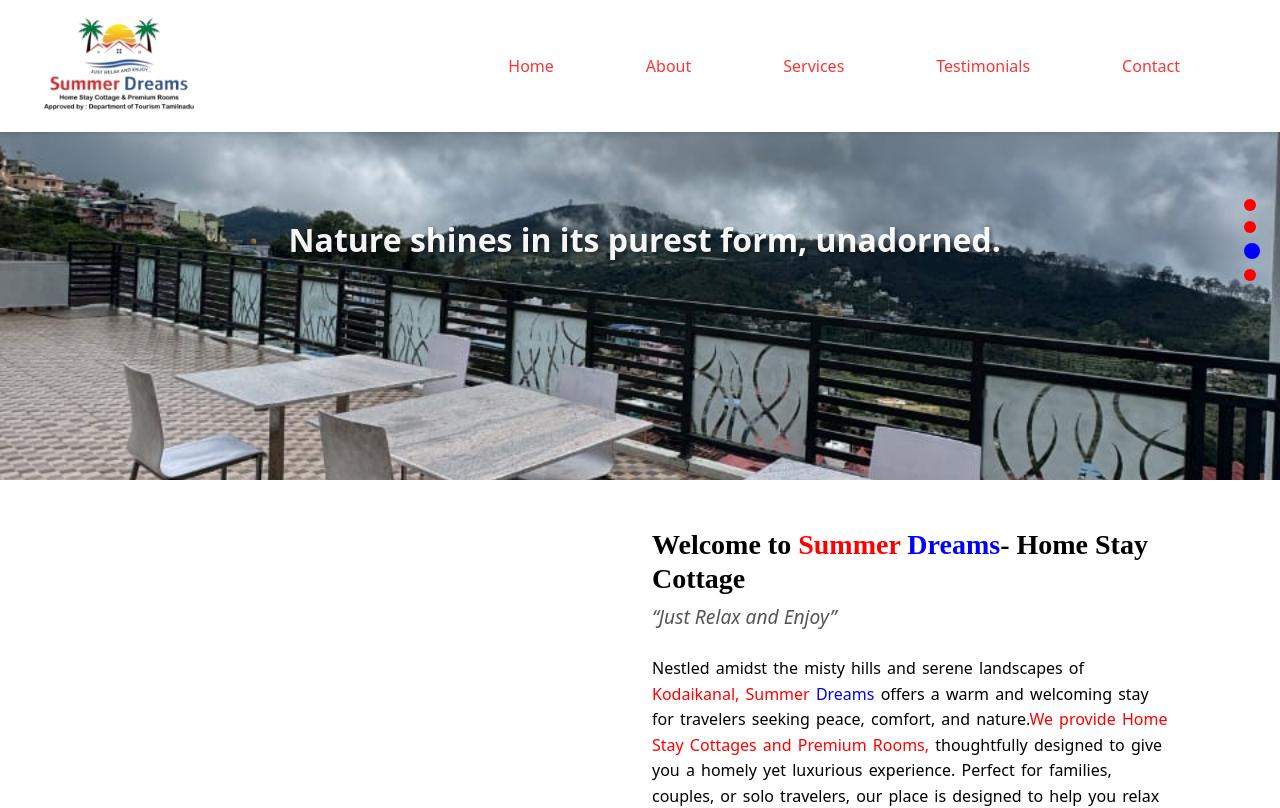
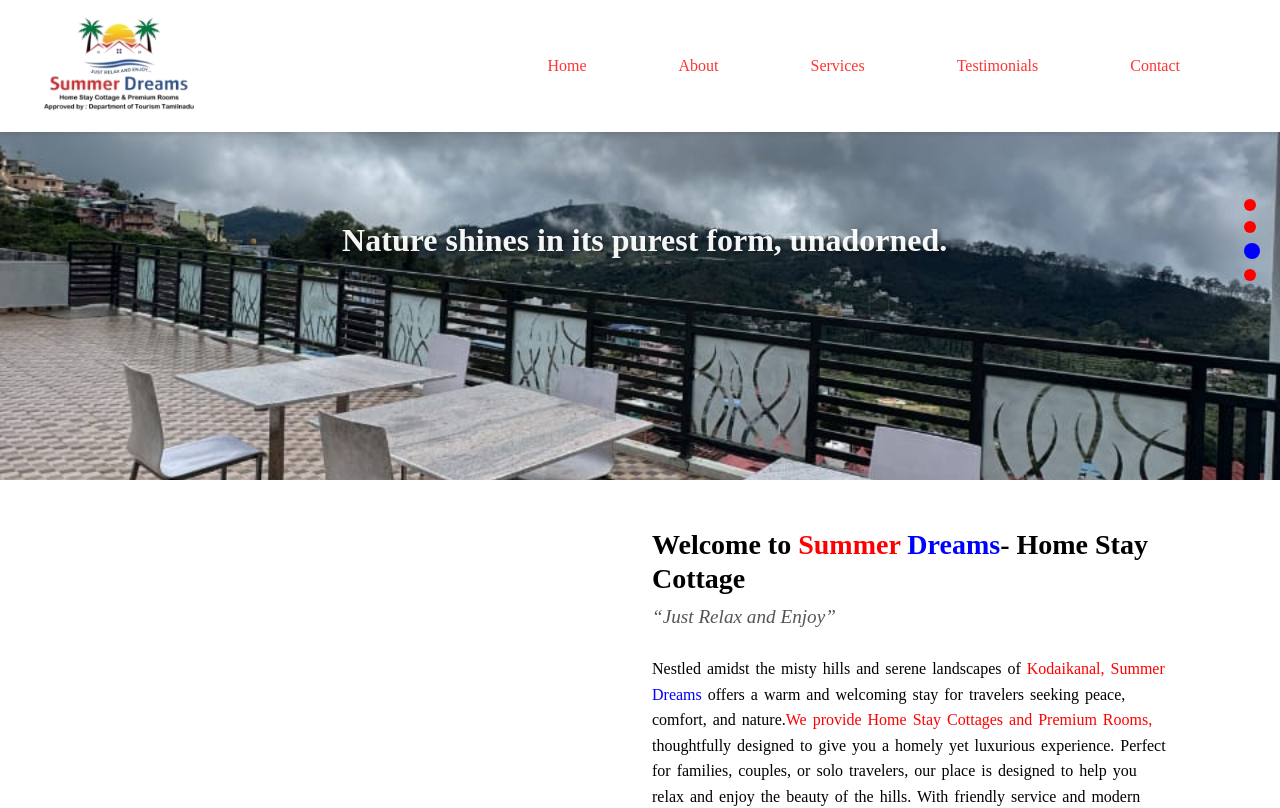
Before and after one commit to BM-ACADEMY/summer_dreams, a React (Vite) app in the folder summer_dreams/: page / in a window 1280 px wide. Shown: the top 808 px of the page. Built offline with nearby package versions, Linux system fonts and the light colour scheme; a web font is replaced by a local one.

Commit message:
font changed

```diff
--- a/summer_dreams/src/App.css
+++ b/summer_dreams/src/App.css
@@ -0,0 +1,3 @@
+body {
+     font-family: 'poppins';
+  }
--- a/summer_dreams/src/style/About.css
+++ b/summer_dreams/src/style/About.css
@@ -1,5 +1,6 @@
 body {
-  background-color: #ffffff !important; /* White background for the entire page */
+  background-color: #ffffff !important;
+  font-family: 'poppins'; /* White background for the entire page */
 }
 
 .container {
--- a/summer_dreams/src/style/Amenities.css
+++ b/summer_dreams/src/style/Amenities.css
@@ -1,3 +1,6 @@
+body{
+  font-family: 'poppins';
+}
 .cards-container {
     max-width: 1200px;
     margin: 0 auto;
--- a/summer_dreams/src/style/carousel.css
+++ b/summer_dreams/src/style/carousel.css
@@ -1,4 +1,7 @@
 /* Overall wrapper to limit max width */
+body{
+  font-family: 'poppins';
+}
 .review-carousel-wrapper {
     width: 100%;
     display: flex;
```
